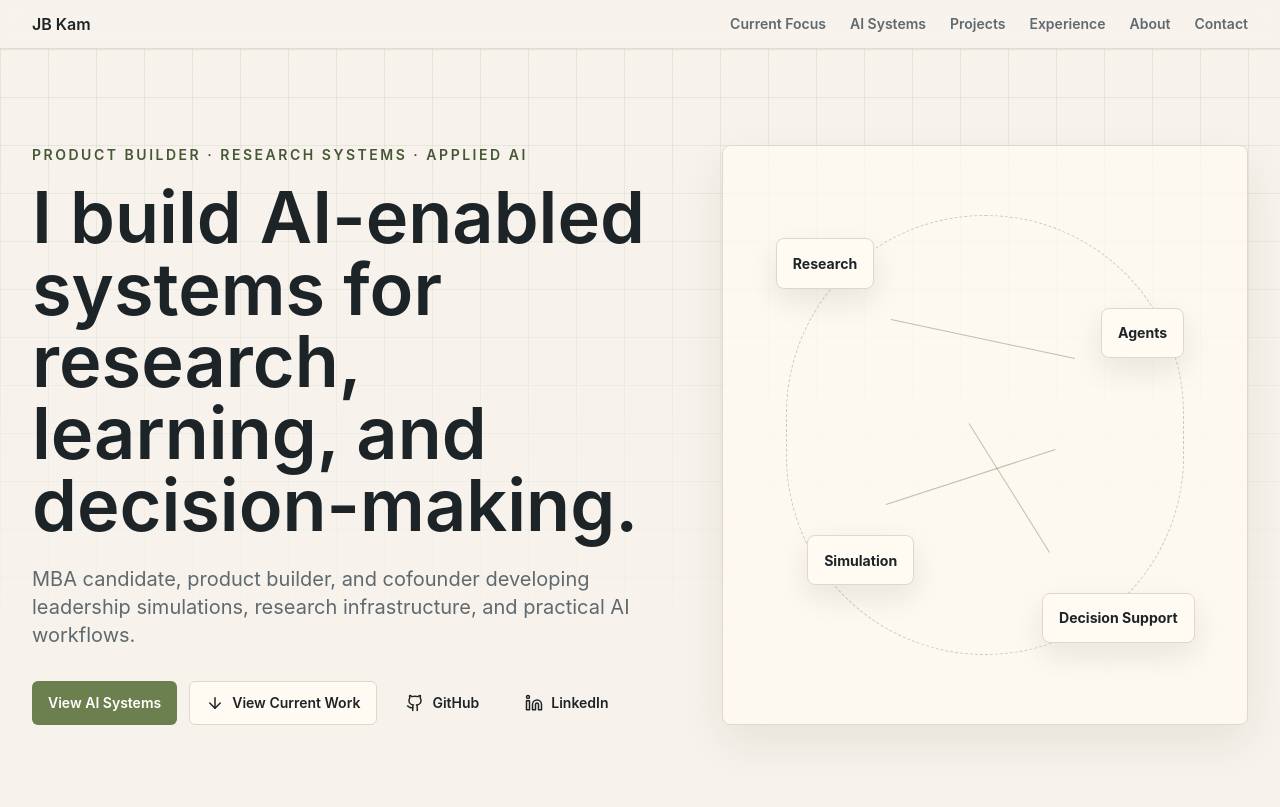
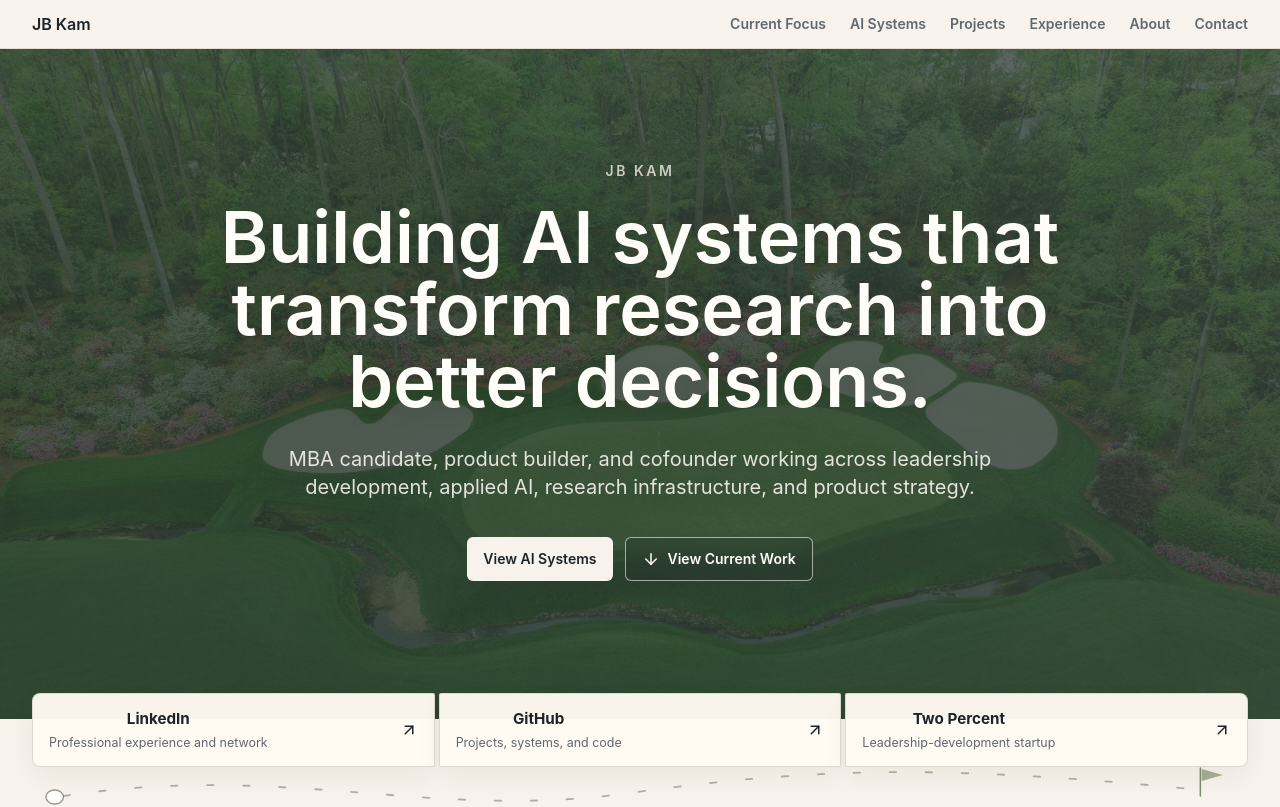
Before and after one commit to jb3k/jb3k.github.io, a React (Vite) app: page / in a window 1280 px wide. Shown: the top 807 px of the page. Built offline with nearby package versions, Linux system fonts and the light colour scheme.

Commit message:
updated the hero section

```diff
--- a/src/App.jsx
+++ b/src/App.jsx
@@ -6,6 +6,7 @@ import Projects from './components/Projects.jsx';
 import Experience from './components/Experience.jsx';
 import About from './components/About.jsx';
 import Footer from './components/Footer.jsx';
+import PuttingLineDivider from './components/PuttingLineDivider.jsx';
 
 export default function App() {
   return (
@@ -13,12 +14,18 @@ export default function App() {
       <Navbar />
       <main>
         <Hero />
+        <PuttingLineDivider />
         <CurrentFocus />
+        <PuttingLineDivider reverse compact />
         <AISystems />
+        <PuttingLineDivider compact />
         <Projects />
+        <PuttingLineDivider reverse />
         <Experience />
+        <PuttingLineDivider compact />
         <About />
       </main>
+      <PuttingLineDivider reverse compact />
       <Footer />
     </>
   );
--- a/src/components/Hero.jsx
+++ b/src/components/Hero.jsx
@@ -1,20 +1,25 @@
-import { ArrowDown, Github, Linkedin } from 'lucide-react';
+import { ArrowDown, ArrowUpRight } from 'lucide-react';
 import { site } from '../data/site.js';
 
+const heroBackground = '/images/hero-golf-course.png';
+
 export default function Hero() {
+  const heroLinks = site.hero.links
+    .map((link) => ({ ...link, url: site[link.urlKey] }))
+    .filter((link) => link.url);
+
   return (
-    <section id="top" className="section-pad relative overflow-hidden border-b border-line">
-      <div className="absolute inset-0 subtle-grid" aria-hidden="true" />
-      <div className="relative mx-auto grid max-w-7xl gap-12 px-4 sm:px-6 lg:grid-cols-[1.1fr_0.9fr] lg:px-8">
-        <div className="max-w-4xl">
-          <p className="eyebrow">Product builder · Research systems · Applied AI</p>
-          <h1 className="mt-4 max-w-4xl text-5xl font-semibold leading-tight tracking-normal text-ink sm:text-6xl lg:text-7xl">
+    <section id="top" className="hero" style={{ backgroundImage: `url(${heroBackground})` }}>
+      <div className="mx-auto max-w-7xl px-4 pt-20 sm:px-6 sm:pt-24 lg:px-8 lg:pt-28">
+        <div className="hero-copy">
+          <p className="eyebrow">{site.hero.eyebrow}</p>
+          <h1 className="mx-auto mt-5 max-w-5xl text-4xl font-semibold leading-[1.06] sm:text-6xl lg:text-7xl">
             {site.hero.headline}
           </h1>
-          <p className="mt-6 max-w-2xl text-lg leading-8 text-muted sm:text-xl">
+          <p className="hero-summary mx-auto mt-7 max-w-3xl text-lg leading-8 sm:text-xl">
             {site.hero.summary}
           </p>
-          <div className="mt-8 flex flex-wrap gap-3">
+          <div className="mt-9 flex flex-wrap justify-center gap-3">
             <a className="button-primary" href="#ai-systems">
               View AI Systems
             </a>
@@ -22,25 +27,30 @@ export default function Hero() {
               <ArrowDown size={18} aria-hidden="true" />
               View Current Work
             </a>
-            <a className="button-quiet" href={site.githubUrl} target="_blank" rel="noreferrer">
-              <Github size={18} aria-hidden="true" />
-              GitHub
-            </a>
-            <a className="button-quiet" href={site.linkedinUrl} target="_blank" rel="noreferrer">
-              <Linkedin size={18} aria-hidden="true" />
-              LinkedIn
-            </a>
           </div>
         </div>
 
-        <div className="system-map" aria-hidden="true">
-          <div className="map-node map-node-a">Research</div>
-          <div className="map-node map-node-b">Agents</div>
-          <div className="map-node map-node-c">Simulation</div>
-          <div className="map-node map-node-d">Decision Support</div>
-          <div className="map-line map-line-a" />
-          <div className="map-line map-line-b" />
-          <div className="map-line map-line-c" />
+        <div className="hero-link-grid" aria-label="Featured links">
+          {heroLinks.map((link) => {
+            const isExternal = link.url.startsWith('http');
+
+            return (
+              <a
+                key={link.id}
+                className="hero-link-card"
+                href={link.url}
+                target={isExternal ? '_blank' : undefined}
+                rel={isExternal ? 'noreferrer' : undefined}
+                aria-label={`${link.label}: ${link.description}${isExternal ? ' (opens in a new tab)' : ''}`}
+              >
+                <span>
+                  <strong>{link.label}</strong>
+                  <small>{link.description}</small>
+                </span>
+                <ArrowUpRight size={18} aria-hidden="true" />
+              </a>
+            );
+          })}
         </div>
       </div>
     </section>
--- /dev/null
+++ b/src/components/PuttingLineDivider.jsx
@@ -0,0 +1,21 @@
+export default function PuttingLineDivider({ reverse = false, compact = false }) {
+  return (
+    <div
+      className={`putting-divider ${reverse ? 'is-reversed' : ''} ${compact ? 'is-compact' : ''}`}
+      aria-hidden="true"
+    >
+      <svg className="putting-divider-art" viewBox="0 0 1000 72" preserveAspectRatio="none">
+        <path
+          className="putting-divider-path"
+          d="M 38 41 C 218 7, 330 66, 492 38 S 754 11, 958 36"
+          pathLength="100"
+        />
+        <circle className="putting-divider-ball" cx="31" cy="42" r="7" />
+        <g className="putting-divider-flag" transform="translate(949 13)">
+          <line x1="0" x2="0" y1="0" y2="28" />
+          <path d="M 1 1 L 18 7 L 1 13 Z" />
+        </g>
+      </svg>
+    </div>
+  );
+}
--- a/src/data/site.js
+++ b/src/data/site.js
@@ -1,14 +1,36 @@
 export const site = {
   name: 'JB Kam',
   title: 'AI Systems, Product Strategy, and Research',
-  email: 'jbkam@uci.edu',
+  email: 'mailto:jbkam@uci.edu',
   githubUrl: 'https://github.com/jb3k',
   linkedinUrl: 'https://www.linkedin.com/in/justin-j-b-kam-4105961a5/',
+  twoPercentUrl: '#projects',
   resumeUrl: '/images/Resume.pdf',
   hero: {
-    headline: 'I build AI-enabled systems for research, learning, and decision-making.',
+    eyebrow: 'JB Kam',
+    headline: 'Building AI systems that transform research into better decisions.',
     summary:
-      'MBA candidate, product builder, and cofounder developing leadership simulations, research infrastructure, and practical AI workflows.',
+      'MBA candidate, product builder, and cofounder working across leadership development, applied AI, research infrastructure, and product strategy.',
+    links: [
+      {
+        id: 'linkedin',
+        label: 'LinkedIn',
+        description: 'Professional experience and network',
+        urlKey: 'linkedinUrl',
+      },
+      {
+        id: 'github',
+        label: 'GitHub',
+        description: 'Projects, systems, and code',
+        urlKey: 'githubUrl',
+      },
+      {
+        id: 'two-percent',
+        label: 'Two Percent',
+        description: 'Leadership-development startup',
+        urlKey: 'twoPercentUrl',
+      },
+    ],
   },
   about: [
     'My work sits at the intersection of research, analytics, technology, and business strategy. I started by turning messy markets and operational questions into usable intelligence, then moved deeper into software and product building as a way to make that intelligence interactive, repeatable, and useful.',
@@ -17,5 +39,4 @@ export const site = {
   footerNote:
     'Built for clear thinking, practical systems, and better decisions.',
 };
-
-// Update links, hero copy, biography paragraphs, and footer text here.
+// Update links, Hero copy, biography paragraphs, and footer text here.
--- a/src/index.css
+++ b/src/index.css
@@ -104,6 +104,183 @@ body {
     linear-gradient(90deg, rgba(107, 127, 79, 0.12) 1px, transparent 1px);
   background-size: 48px 48px;
   mask-image: linear-gradient(to bottom, black, transparent 85%);
+}
+
+.hero {
+  background-color: #6d786f;
+  background-position: center;
+  background-repeat: no-repeat;
+  background-size: cover;
+  background-blend-mode: soft-light;
+  margin-bottom: 4.5rem;
+  position: relative;
+  text-align: center;
+}
+
+.hero::before {
+  content: "";
+  position: absolute;
+  inset: 0;
+  background:
+    linear-gradient(180deg, rgba(31, 44, 36, 0.56), rgba(31, 44, 36, 0.67)),
+    linear-gradient(90deg, rgba(70, 87, 53, 0.12), rgba(247, 243, 236, 0.08));
+  z-index: 0;
+}
+
+.hero > * {
+  position: relative;
+  z-index: 1;
+}
+
+.hero-copy {
+  padding-bottom: 7rem;
+}
+
+.hero-copy .eyebrow {
+  color: rgba(255, 250, 242, 0.74);
+}
+
+.hero-copy h1 {
+  color: #fffdf8;
+  text-shadow: 0 2px 24px rgba(20, 28, 23, 0.18);
+}
+
+.hero-summary {
+  color: rgba(255, 253, 248, 0.86);
+}
+
+.hero .button-primary {
+  background: #f7f3ec;
+  color: #1d2428;
+}
+
+.hero .button-primary:hover {
+  background: #ffffff;
+}
+
+.hero .button-secondary {
+  border-color: rgba(255, 253, 248, 0.58);
+  background: rgba(29, 36, 40, 0.18);
+  color: #fffdf8;
+  backdrop-filter: blur(6px);
+}
+
+.hero .button-secondary:hover {
+  border-color: rgba(255, 253, 248, 0.9);
+  background: rgba(29, 36, 40, 0.3);
+  color: #ffffff;
+}
+
+.hero-link-grid {
+  display: grid;
+  gap: 0.25rem;
+  margin-top: -3rem;
+  position: relative;
+  transform: translateY(3rem);
+  z-index: 2;
+}
+
+.hero-link-card {
+  display: flex;
+  min-height: 4.6rem;
+  align-items: center;
+  justify-content: space-between;
+  gap: 1rem;
+  border: 1px solid rgba(222, 215, 203, 0.95);
+  border-radius: var(--radius-card);
+  background: rgba(255, 250, 242, 0.97);
+  padding: 0.85rem 1rem;
+  color: #1d2428;
+  box-shadow: 0 10px 24px rgba(38, 32, 24, 0.055);
+  transition:
+    border-color var(--transition),
+    box-shadow var(--transition),
+    color var(--transition),
+    transform var(--transition);
+}
+
+.hero-link-card:hover {
+  border-color: rgba(70, 87, 53, 0.58);
+  box-shadow: 0 16px 32px rgba(38, 32, 24, 0.12);
+  color: #465735;
+  transform: translateY(-3px);
+}
+
+.hero-link-card strong,
+.hero-link-card small {
+  display: block;
+}
+
+.hero-link-card strong {
+  font-size: 0.95rem;
+}
+
+.hero-link-card small {
+  margin-top: 0.25rem;
+  color: #5f696e;
+  font-size: 0.78rem;
+  line-height: 1.35;
+}
+
+.putting-divider {
+  position: relative;
+  z-index: 2;
+  height: 4.5rem;
+  margin-block: -2.25rem;
+  pointer-events: none;
+}
+
+.putting-divider.is-compact {
+  height: 3.5rem;
+  margin-block: -1.75rem;
+}
+
+.putting-divider-art {
+  display: block;
+  width: min(80rem, calc(100% - 2rem));
+  height: 100%;
+  margin-inline: auto;
+  overflow: visible;
+}
+
+.putting-divider-path {
+  fill: none;
+  stroke: rgba(70, 87, 53, 0.42);
+  stroke-width: 1.8;
+  stroke-linecap: round;
+  stroke-dasharray: 0.7 3.2;
+  vector-effect: non-scaling-stroke;
+}
+
+.putting-divider-ball {
+  fill: #fff;
+  stroke: rgba(70, 87, 53, 0.58);
+  stroke-width: 1.4;
+  vector-effect: non-scaling-stroke;
+}
+
+.putting-divider-flag line {
+  stroke: rgba(70, 87, 53, 0.68);
+  stroke-width: 1.5;
+  stroke-linecap: round;
+  vector-effect: non-scaling-stroke;
+}
+
+.putting-divider-flag path {
+  fill: rgba(107, 127, 79, 0.62);
+}
+
+.putting-divider.is-reversed .putting-divider-art {
+  transform: scaleX(-1);
+}
+
+#ai-systems,
+#experience {
+  border-block-width: 0;
+}
+
+#contact {
+  border-top-width: 0;
 }
 
 .system-map {
@@ -446,6 +623,10 @@ body {
 }
 
 @media (max-width: 767px) {
+  .hero-copy {
+    padding-bottom: 6rem;
+  }
+
   .ai-scroller {
     grid-auto-columns: minmax(17rem, 88vw);
   }
@@ -465,6 +646,24 @@ body {
   .experience-card.is-active {
     box-shadow: none;
     transform: none;
+  }
+}
+
+@media (min-width: 640px) {
+  .hero-link-grid {
+    grid-template-columns: repeat(3, minmax(0, 1fr));
+  }
+
+  .hero-link-card {
+    border-radius: 2px;
+  }
+
+  .hero-link-card:first-child {
+    border-radius: var(--radius-card) 2px 2px var(--radius-card);
+  }
+
+  .hero-link-card:last-child {
+    border-radius: 2px var(--radius-card) var(--radius-card) 2px;
   }
 }
 
@@ -510,4 +709,8 @@ body {
   .experience-card.is-active {
     transform: none;
   }
+
+  .hero-link-card:hover {
+    transform: none;
+  }
 }
```
Also changed, not shown: public/images/hero-golf-course.png (added).
